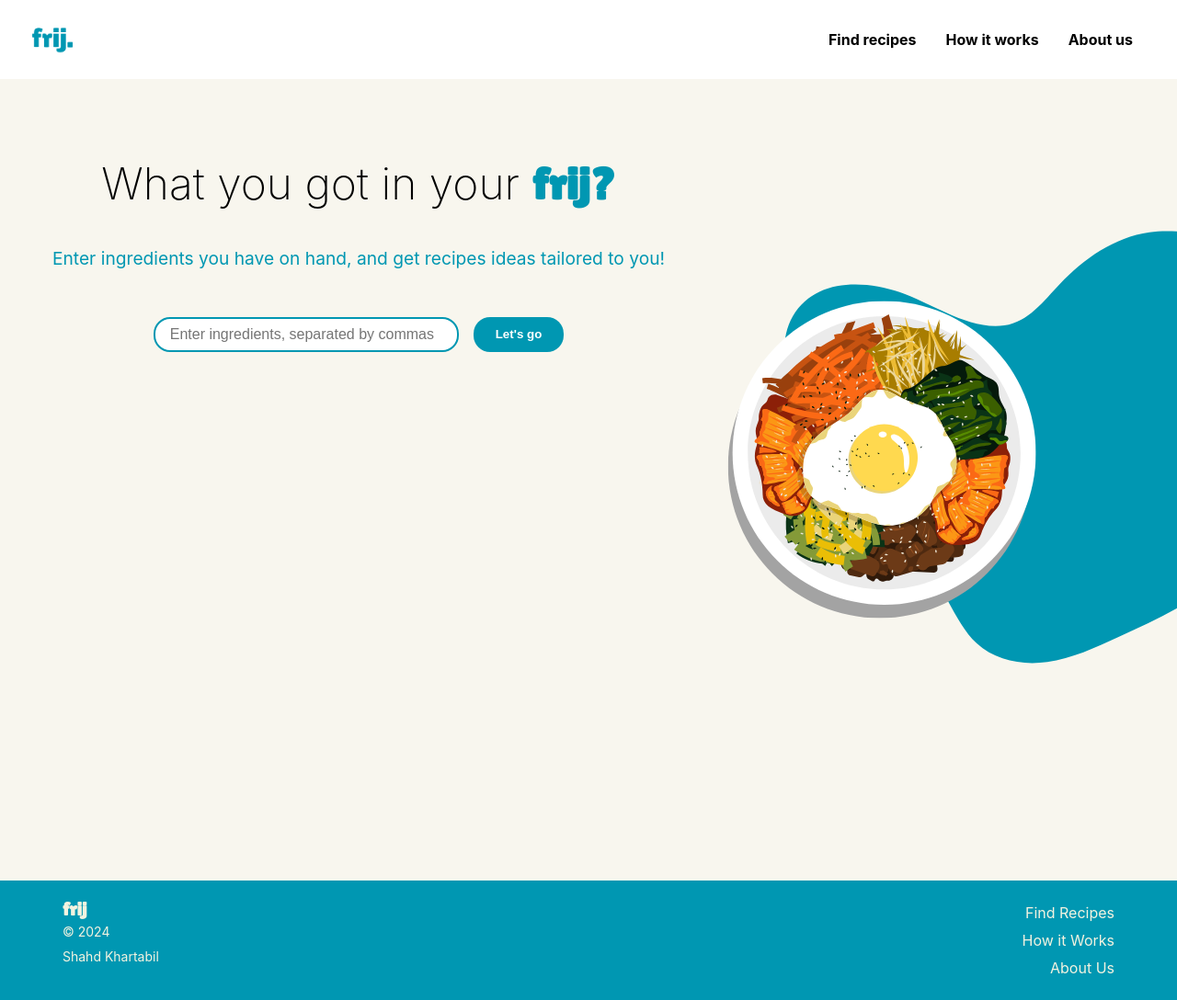
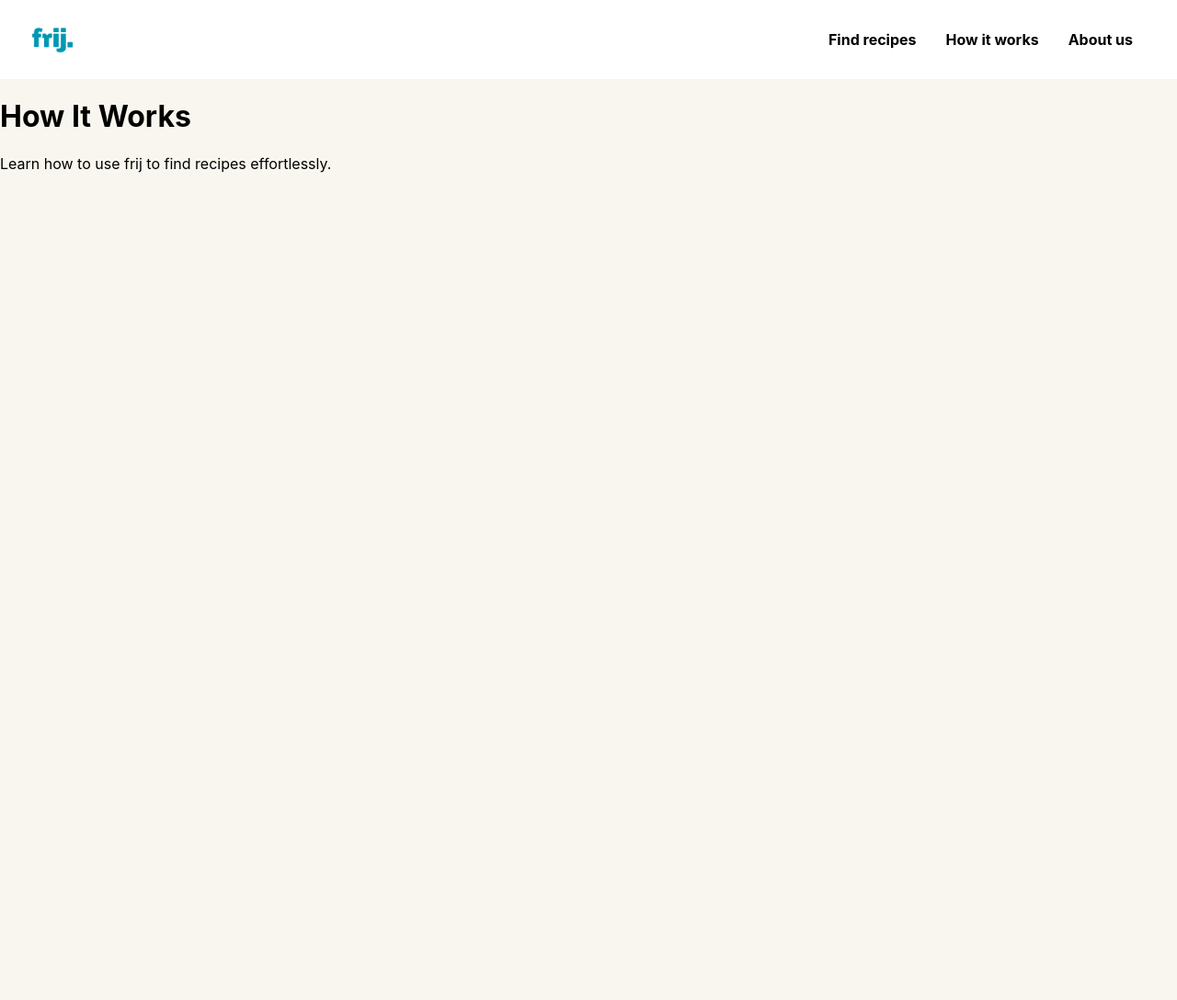
Before and after one commit to shahdk33/7-days-of-python, a React (Create React App) app in the folder day6/frontend/frontend/: page /how-it-works in a window 1280 px wide. Shown: the whole page at 92% size. After the commit the page ends 800 px from the top, so only its background shows below. Built offline with nearby package versions, Linux system fonts and the light colour scheme.

Commit message:
nav links skeleton

```diff
--- a/day6/frontend/frontend/package.json
+++ b/day6/frontend/frontend/package.json
@@ -12,6 +12,7 @@
     "@testing-library/user-event": "^13.5.0",
     "react": "^18.3.1",
     "react-dom": "^18.3.1",
+    "react-router-dom": "^7.1.1",
     "react-scripts": "5.0.1",
     "react-spinners": "^0.15.0",
     "web-vitals": "^2.1.4"
--- a/day6/frontend/frontend/src/App.js
+++ b/day6/frontend/frontend/src/App.js
@@ -1,12 +1,19 @@
 // frontend/src/App.js
 import React from 'react';
 import RecipeApp from './components/recipeApp';
+import { BrowserRouter as Router, Route, Routes } from 'react-router-dom';
+import AboutUs from './components/AboutUs';
+import HowItWorks from './components/HowItWorks';
 
 function App() {
     return (
-        <div className="App">
-            <RecipeApp />
-        </div>
+        <Router>
+            <Routes>
+                <Route path="/" element={<RecipeApp />} />
+                <Route path="/about-us" element={<AboutUs />} />
+                <Route path="/how-it-works" element={<HowItWorks />} />
+            </Routes>
+        </Router>
     );
 }
 
--- /dev/null
+++ b/day6/frontend/frontend/src/components/AboutUs.js
@@ -0,0 +1,27 @@
+import React from 'react';
+import logo from '../assets/frij.png'
+import { Link } from 'react-router-dom';
+
+function AboutUs() {
+    return (
+
+        <div>
+            <nav className="navbar">
+                <div className="navbar-logo">
+                    <img src={logo} alt="Logo" className="logo-img" /> {/* Logo image */}
+                </div>
+
+                <div className="navbar-links">
+                <Link to="/">Find recipes</Link>
+                <Link to="/how-it-works">How it works</Link>
+                <Link to="/about-us">About us</Link>
+                </div>
+            </nav>
+
+            <h1>About Us</h1>
+            <p>Welcome to frij! Here's what we're all about...</p>
+        </div>
+    );
+}
+
+export default AboutUs;
--- /dev/null
+++ b/day6/frontend/frontend/src/components/HowItWorks.js
@@ -0,0 +1,26 @@
+import React from 'react';
+import logo from '../assets/frij.png'
+import { Link } from 'react-router-dom';
+
+function HowItWorks() {
+    return (
+        <div>
+            <nav className="navbar">
+                <div className="navbar-logo">
+                    <img src={logo} alt="Logo" className="logo-img" /> {/* Logo image */}
+                </div>
+
+                <div className="navbar-links">
+                <Link to="/">Find recipes</Link>
+                <Link to="/how-it-works">How it works</Link>
+                <Link to="/about-us">About us</Link>
+                </div>
+            </nav>
+
+            <h1>How It Works</h1>
+            <p>Learn how to use frij to find recipes effortlessly.</p>
+        </div>
+    );
+}
+
+export default HowItWorks;
--- a/day6/frontend/frontend/src/components/recipeApp.js
+++ b/day6/frontend/frontend/src/components/recipeApp.js
@@ -4,8 +4,9 @@ import logo from '../assets/frij.png'
 import foodImage from '../assets/HomeImage.png'
 import AccessTimeIcon from '@mui/icons-material/AccessTime';
 import { ClipLoader } from 'react-spinners';
+import { Link } from 'react-router-dom';
 
-//TODO: Responsive design, get time to make, and get recipe onpress of get recipe button, and footer/nav links
+//TODO: Responsive design, and footer/nav links
 
 function RecipeApp() {
     const [ingredients, setIngredients] = useState('');
@@ -42,9 +43,9 @@ function RecipeApp() {
                 </div>
 
                 <div className="navbar-links">
-                    <a href="#find-recipes">Find recipes</a>
-                    <a href="#how-it-works">How it works</a>
-                    <a href="#about-us">About us</a>
+                <Link to="/">Find recipes</Link>
+                <Link to="/how-it-works">How it works</Link>
+                <Link to="/about-us">About us</Link>
                 </div>
             </nav>
 
```
Also changed, not shown: 1 other file (tests, documents, lock files or other folders).
